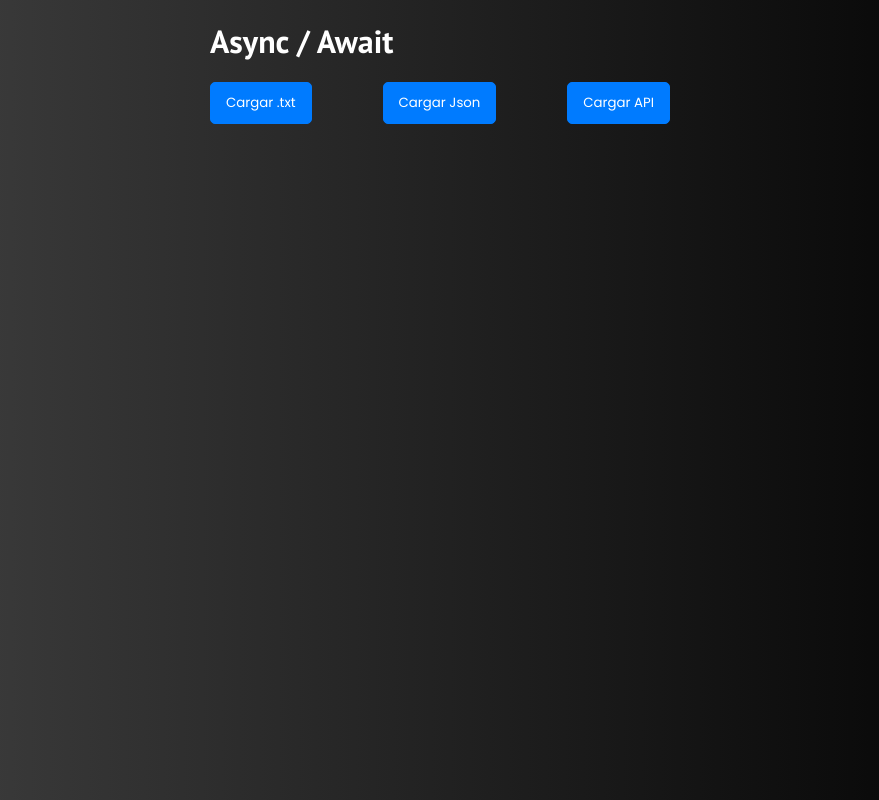
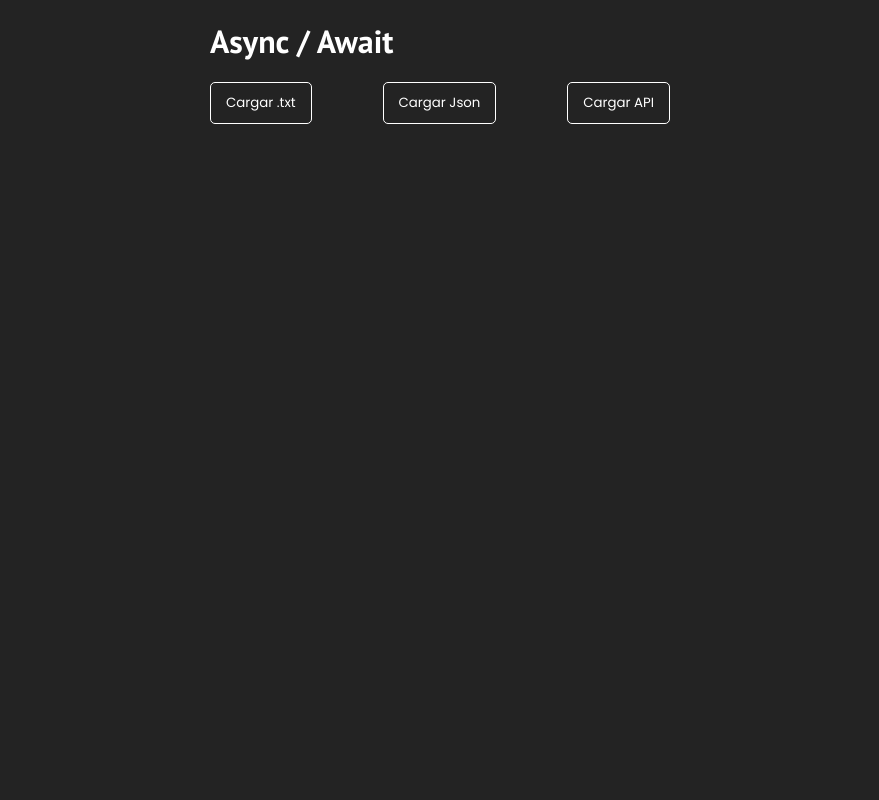
Before and after one commit to kindreds/Ejercicio-Async-Await, a plain HTML site: page index.html in a window 1280 px wide. Shown: the whole page, without its empty margins (200-1079 px from the left). Drawn offline with Linux system fonts and the light colour scheme.

Commit message:
Retoques

```diff
--- a/app.css
+++ b/app.css
@@ -1,34 +1,4 @@
 @import url('https://fonts.googleapis.com/css2?family=PT+Sans:wght@400;700&family=Poppins:wght@300;400&display=swap');
-
-:root {
-    --blue: #007bff;
-    --indigo: #6610f2;
-    --purple: #6f42c1;
-    --pink: #e83e8c;
-    --red: #dc3545;
-    --orange: #fd7e14;
-    --yellow: #ffc107;
-    --green: #28a745;
-    --teal: #20c997;
-    --cyan: #17a2b8;
-    --white: #fff;
-    --gray: #6c757d;
-    --gray-dark: #343a40;
-    --primary: #007bff;
-    --primary-border: rgba(38, 143, 255, 0.5);
-    --secondary: #6c757d;
-    --success: #28a745;
-    --info: #17a2b8;
-    --warning: #ffc107;
-    --danger: #dc3545;
-    --light: #f8f9fa;
-    --dark: #343a40;
-    --breakpoint-xs: 0;
-    --breakpoint-sm: 576px;
-    --breakpoint-md: 768px;
-    --breakpoint-lg: 992px;
-    --breakpoint-xl: 1200px;
-  }
 
 * {
     margin: 0;
@@ -38,11 +8,7 @@
 }
 
 body {
-    background: #000000;  /* fallback for old browsers */
-    background: -webkit-linear-gradient(to right, #434343, #000000);  /* Chrome 10-25, Safari 5.1-6 */
-    background: linear-gradient(to right, #434343, #000000); /* W3C, IE 10+/ Edge, Firefox 16+, Chrome 26+, Opera 12+, Safari 7+ */
-
-
+    background: #232323;
 }
 
 .container {
```
